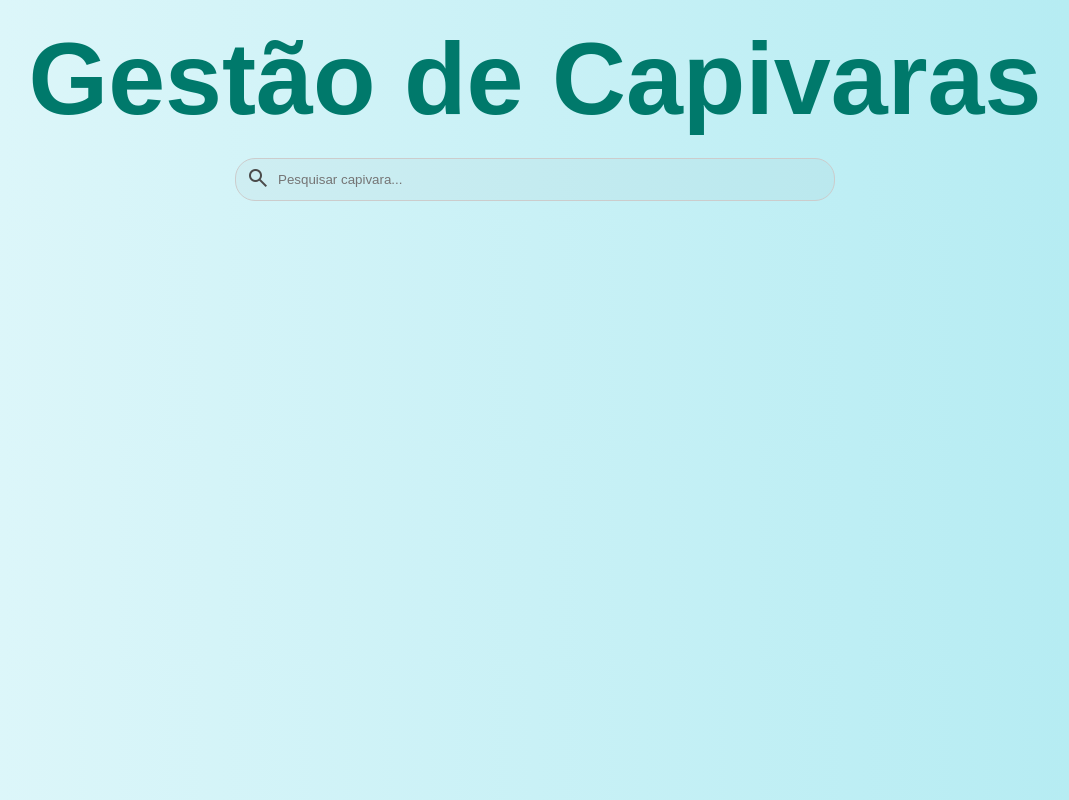
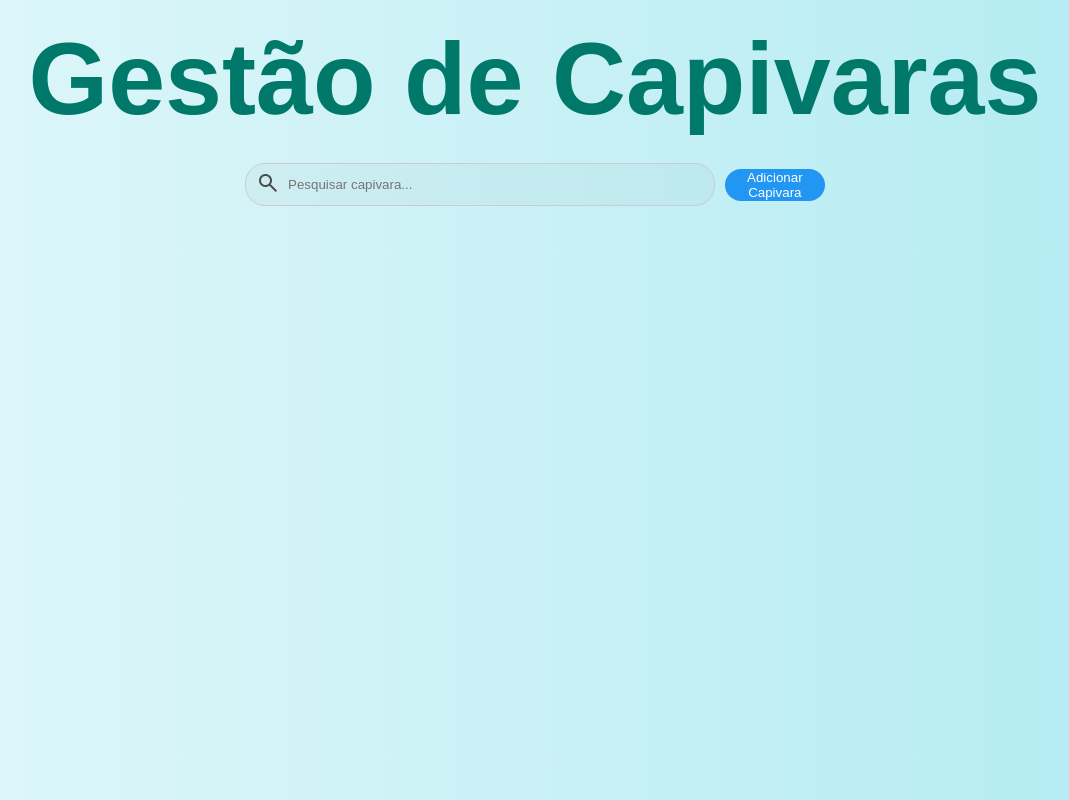
Before and after one commit to DeyvissonRobert/zoo-capivaras-frontend, a plain HTML site: page index.html in a window 1280 px wide. Shown: the whole page, without its empty margins (105-1174 px from the left). Drawn offline with nearby package versions, Linux system fonts and the light colour scheme.

Commit message:
Botão add Capivaras

```diff
--- a/index.html
+++ b/index.html
@@ -20,12 +20,16 @@
 
     <!-- Área de Pesquisa -->
     <section id="search-section">
+        <div>
         <label for="search-input">
             <span class="material-symbols-outlined">
                 search
                 </span>
         </label>
         <input type="text" id="search-input" placeholder="Pesquisar capivara...">
+    </div>
+    <button id="add-btn">Adicionar Capivara</button>
+
     </section>
 
         <!-- Lista de Capivaras -->
--- a/styles.css
+++ b/styles.css
@@ -27,6 +27,19 @@ h1 {
 #search-section {
     display: flex;
     align-items: center;
+    width: 100%;
+    max-width: 600px;
+    border-radius: 20px;
+    padding: 5px 10px;
+    color:#4b4b4b;
+    justify-content: space-between;
+    margin-bottom: 20px;
+    gap: 10px;
+}
+
+#search-section div {
+    display: flex;
+    align-items: center;
     border: 1px solid #ccc;
     background-color: #00000006;
     width: 100%;
@@ -34,9 +47,6 @@ h1 {
     border-radius: 20px;
     padding: 5px 10px;
     color:#4b4b4b;
-
-    /* justify-content: space-between; */
-    /* margin-bottom: 20px; */
 }
 
 #search-input {
@@ -46,3 +56,22 @@ h1 {
     background-color: transparent;
     outline: none;
 }
+
+button {
+    padding: 1px 5px;
+    border: none;
+    border-radius: 20px;
+    cursor: pointer;
+    transition: background 0.3s, transform 0.2s;
+}
+
+button:hover {
+    opacity: 0.9;
+    transform: translateY(-2px);
+}
+
+#add-btn {
+    background-color: #2196F3;
+    color: white;
+
+}
```
